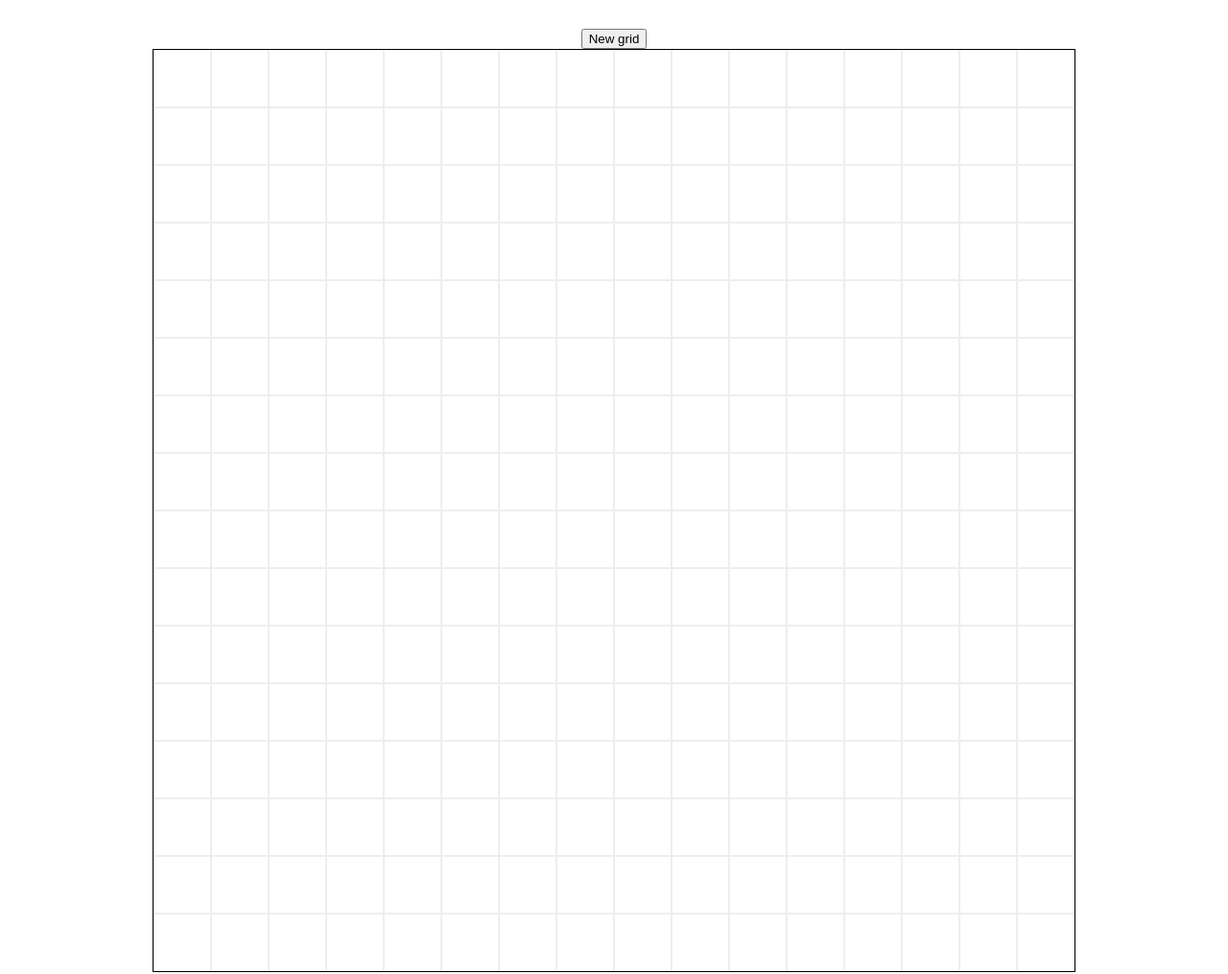
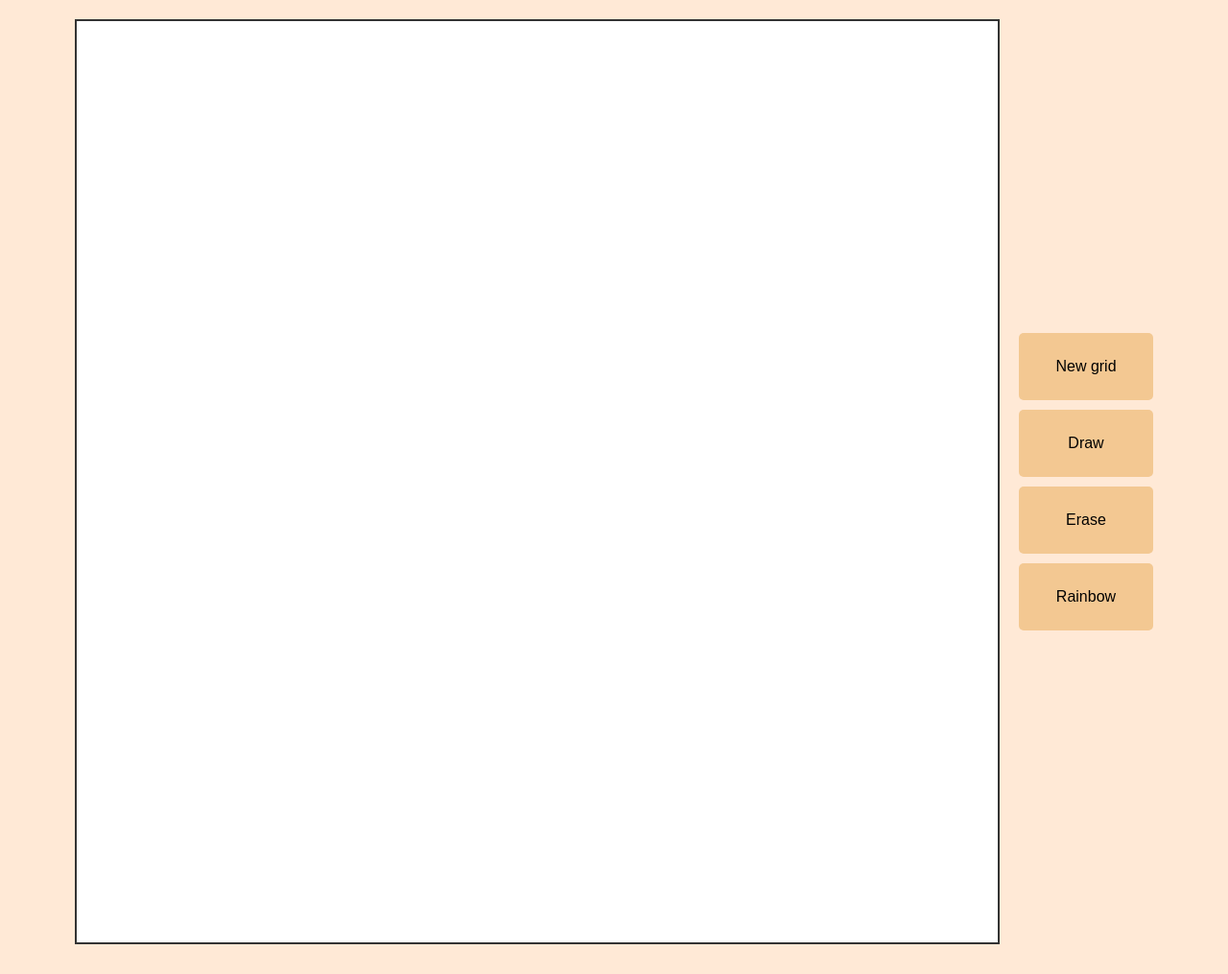
Before and after one commit to kolias225/etch-a-sketch, a plain HTML site: page index.html in a window 1280 px wide. Shown: the whole page at 96% size. Drawn offline with Linux system fonts and the light colour scheme.

Commit message:
Stable wworking version with draw, erase and rainbow modes

```diff
--- a/index.html
+++ b/index.html
@@ -8,8 +8,17 @@
     <link rel="stylesheet" href="style.css">
 </head>
 <body>
-    <button id="resize-button">New grid</button>
+<div id="main-wrapper">
     <div id="grid-container"></div>
+
+    <div id="toolbar">
+        <button id="resize-button">New grid</button>
+        <button id="draw">Draw</button>
+        <button id="erase">Erase</button>
+        <button id="rainbow">Rainbow</button>
+    </div>
+</div>
+
     <script src="script.js"></script>
 </body>
 </html>
--- a/script.js
+++ b/script.js
@@ -1,9 +1,21 @@
+let currentMode = 'draw';
+
+document.getElementById('draw').addEventListener('click', () => {
+    currentMode = 'draw';
+});
+document.getElementById('erase').addEventListener('click', () => {
+    currentMode = 'erase';
+});
+document.getElementById('rainbow').addEventListener('click', () => {
+    currentMode = 'rainbow';
+});
+
 function createGrid(size) {
     const container = document.getElementById('grid-container');
     container.innerHTML = '';
 
 
-    const squareSize = Math.floor(960 / size);
+    const squareSize = 960 / size;
 
     for (let i = 0; i < size * size; i++) {
         const square = document.createElement('div');
@@ -11,12 +23,27 @@ function createGrid(size) {
         square.style.width = `${squareSize}px`;
         square.style.height = `${squareSize}px`;
 
-        square.addEventListener('mouseenter', () => {
-            square.style.backgroundColor = 'black';
-        });
+
+            square.addEventListener('mouseenter', () => {
+                if (currentMode === 'draw') {
+                    square.style.backgroundColor = 'black';
+                } else if (currentMode === 'erase') {
+                    square.style.backgroundColor = 'white';
+                } else if (currentMode === 'rainbow') {
+                    square.style.backgroundColor = getRandomColor();
+                }
+            });
+
 
         container.appendChild(square);
     }
+};
+
+function getRandomColor() {
+    const r = Math.floor(Math.random() * 256);
+    const g = Math.floor(Math.random() * 256);
+    const b = Math.floor(Math.random() * 256);
+    return `rgb(${r}, ${g}, ${b})`;
 }
 
 createGrid(16);
--- a/style.css
+++ b/style.css
@@ -1,22 +1,76 @@
+
 body {
+    margin: 0;
+    padding: 0;
+    background-color: #ffe9d6;
+    font-family: sans-serif;
     display: flex;
-    flex-direction: column;
+    justify-content: center;
+    align-items: flex-start;
+    height: 100vh;
+    overflow-x: auto;
+  }
+
+
+  #main-wrapper {
+    display: flex;
+    gap: 20px;
     align-items: center;
-    font-family: sans-serif;
-    margin-top: 30px;
+    padding: 20px;
+    box-sizing: border-box;
   }
+
 
   #grid-container {
     display: flex;
     flex-wrap: wrap;
     width: 960px;
     height: 960px;
-    border: 1px solid #000;
+    background-color: white;
+    border: 2px solid #333;
   }
 
   .grid-square {
     box-sizing: border-box;
     margin: 0;
     padding: 0;
-    border: 0.1px solid #eee;
+    border: 0.1px;
   }
+
+
+  #toolbar {
+    display: flex;
+    flex-direction: column;
+    gap: 10px;
+    min-width: 140px;
+  }
+
+
+  #toolbar button {
+    padding: 10px 20px;
+    height: 70px;
+    font-size: 16px;
+    border: none;
+    border-radius: 5px;
+    cursor: pointer;
+    background-color: #f3c892;
+  }
+
+  #toolbar button:hover {
+    background-color: #eab97d;
+  }
+
+  #toolbar button.active {
+    background-color: #d88b35;
+    color: white;
+  }
+
+  #resize-button.resize {
+    background-color: #b0d6ff;
+    color: #003366;
+    font-weight: bold;
+  }
+
+  #resize-button.resize:hover {
+    background-color: #8fc6ff;
+  }
```
